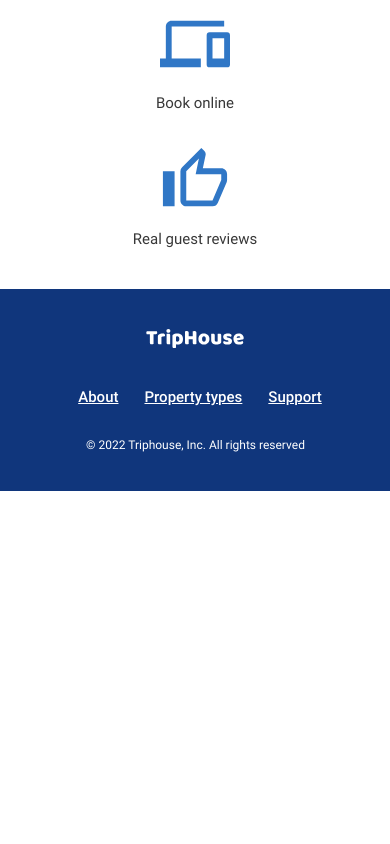
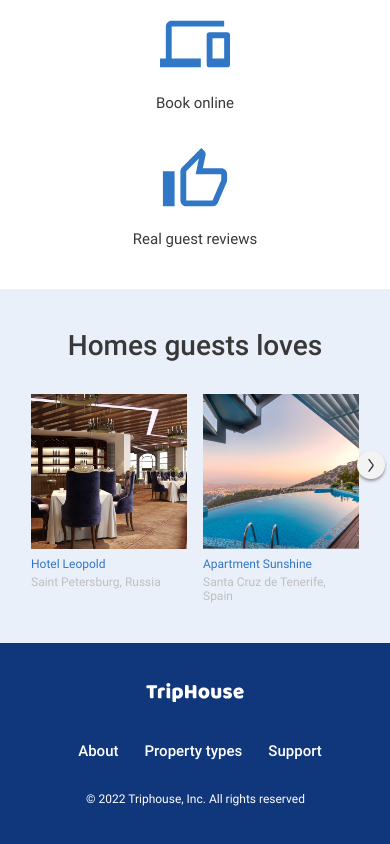
Before and after one commit to MariaOdinson/if-html, a website: page index.html in a window 390 px wide. Shown: the part 1252-2096 px from the top of the page. Before the commit the page ends 1743 px from the top, so only its background shows below. Drawn offline with Linux system fonts and the light colour scheme.

Commit message:
add homes-block and its responsive design, add pseudo-elements

```diff
--- a/index.html
+++ b/index.html
@@ -182,6 +182,13 @@
           d="M11.435 10.063h-.723l-.256-.247a5.92 5.92 0 0 0 1.437-3.87 5.946 5.946 0 1 0-5.947 5.947 5.92 5.92 0 0 0 3.87-1.437l.247.256v.723L14.637 16 16 14.637l-4.565-4.574Zm-5.489 0A4.111 4.111 0 0 1 1.83 5.946 4.111 4.111 0 0 1 5.946 1.83a4.111 4.111 0 0 1 4.117 4.116 4.111 4.111 0 0 1-4.117 4.117Z"
         />
       </symbol>
+      <symbol id="polygon" viewBox="0 0 9 21">
+        <path
+          stroke="#383838"
+          stroke-width="2"
+          d="M.941 19.823 7.1 11.612a2 2 0 0 0 0-2.4L.941 1"
+        />
+      </symbol>
     </svg>
 
     <div class="section-container top-section">
@@ -192,12 +199,11 @@
 
         <div class="header__nav">
           <div class="header__nav-container">
-            <div class="header-section-link">
-              Stays
-              <hr class="header-underline" />
+            <div class="header-section-link stays-hover-line">Stays</div>
+
+            <div class="header-section-link attractions-hover-line">
+              Attractions
             </div>
-
-            <div class="header-section-link">Attractions</div>
           </div>
           <svg class="header__image header__image--night">
             <use href="#night" />
@@ -375,8 +381,6 @@
     <div class="section-container advantages">
       <h2 class="advantages__title">What do we offer</h2>
 
-      <hr class="underline" />
-
       <div class="advantages__container">
         <div class="col-lg-3 col-md-6 col-sm-3 advantages__item">
           <svg class="advantages__image">
@@ -404,6 +408,73 @@
             <use href="#reviews" />
           </svg>
           <p class="description">Real guest reviews</p>
+        </div>
+      </div>
+    </div>
+
+    <div class="section-container homes">
+      <h2 class="homes__title">Homes guests loves</h2>
+      <div class="homes-container">
+        <div class="homes__item">
+          <div class="homes__item--image">
+            <img
+              class="image-hotel"
+              src="images/leopold.png"
+              alt="Hotel Leopold"
+            />
+          </div>
+          <div class="homes__description">
+            <p>Hotel Leopold</p>
+            <p>Saint Petersburg, Russia</p>
+          </div>
+        </div>
+
+        <div class="homes__item">
+          <div class="homes__item--image">
+            <img
+              class="image-hotel"
+              src="images/sunshine.png"
+              alt="Apartment Sunshine"
+            />
+          </div>
+          <div class="homes__description">
+            <p>Apartment Sunshine</p>
+            <p>Santa Cruz de Tenerife,<br />Spain</p>
+          </div>
+        </div>
+
+        <div class="homes__item only-large">
+          <div class="homes__item--image">
+            <img
+              class="image-hotel"
+              src="images/kunerad.png"
+              alt="Villa Kunerad"
+            />
+          </div>
+          <div class="homes__description">
+            <p>Villa Kunerad</p>
+            <p>Vysokie Tatry, Slowakia</p>
+          </div>
+        </div>
+
+        <div class="homes__item only-large">
+          <div class="homes__item--image">
+            <img
+              class="image-hotel"
+              src="images/friendship.png"
+              alt="Hostel Friendship"
+            />
+          </div>
+          <div class="homes__description">
+            <p>Hostel Friendship</p>
+            <p>Berlin, Germany</p>
+          </div>
+        </div>
+
+        <div class="ellipse">
+          <svg class="polygon">
+            <use href="#polygon" />
+          </svg>
         </div>
       </div>
     </div>
--- a/styles/style.css
+++ b/styles/style.css
@@ -9,6 +9,7 @@
   text-align: center;
   background-color: #ffffff;
   max-height: 570px;
+  position: relative;
 }
 
 .body {
@@ -112,17 +113,29 @@
   margin: 12px 24px 0 0;
 }
 
+.header-section-link:hover:after {
+  content: "";
+  display: block;
+  height: 4px;
+  background-color: #f5bd41;
+  position: absolute;
+  top: 48px;
+  left: calc(50% - 50px);
+  width: 50px;
+}
+
+.stays-hover-line:hover:after {
+  left: 4px;
+}
+
+.attractions-hover-line:hover:after {
+  left: 113px;
+}
+
 .header__nav-container {
   display: flex;
   font-size: 24px;
-}
-
-.header-underline {
-  background-color: #f5bd41;
-  height: 4px;
-  width: 50px;
-  margin: 8px auto 0;
-  border: 0;
+  position: relative;
 }
 
 .logo-color {
@@ -163,7 +176,6 @@
   font-size: 18px;
   display: flex;
   align-items: flex-end;
-  /*  box-sizing: border-box;*/
 }
 
 .ts__label-input {
@@ -290,19 +302,21 @@ input::placeholder {
   font-size: 40px;
 }
 
+.advantages__title::after {
+  content: "";
+  display: block;
+  height: 4px;
+  background-color: #f5bd41;
+  position: absolute;
+  top: 68px;
+  left: calc(50% - 50px);
+  width: 100px;
+}
+
 .advantages__container {
   display: flex;
   justify-content: center;
   flex-wrap: wrap;
-}
-
-.underline {
-  background-color: #f5bd41;
-  height: 4px;
-  width: 100px;
-  margin: 20px auto 0;
-  text-align: center;
-  border: 0;
 }
 
 .advantages__item {
@@ -322,6 +336,77 @@ input::placeholder {
   color: #383838;
   font-size: 24px;
   margin-top: 48px;
+}
+
+.homes {
+  text-align: center;
+  background-color: #eaf0f9;
+  max-height: 820px;
+}
+
+.homes__title {
+  font-size: 40px;
+  padding-top: 120px;
+  font-weight: 500;
+  color: #383838;
+  text-align: center;
+}
+
+.homes-container {
+  display: flex;
+  column-gap: 16px;
+  justify-content: center;
+  margin-top: 104px;
+  padding-bottom: 120px;
+  position: relative;
+  flex-wrap: wrap;
+  overflow: hidden;
+  max-height: 431px;
+}
+
+.homes__item {
+  margin-bottom: 120px;
+}
+
+.homes__item--image {
+  width: 18.5rem;
+  height: 18.5rem;
+  margin-bottom: 24px;
+}
+
+.homes__description {
+  font-size: 24px;
+  font-weight: 400;
+  color: #3077c6;
+  text-align: left;
+}
+
+.homes__description p:first-child {
+  margin-bottom: 24px;
+}
+
+.homes__description p:last-child {
+  color: #bfbfbf;
+}
+
+.ellipse {
+  background: #f3f3f4;
+  width: 40px;
+  height: 40px;
+  border-radius: 50%;
+  display: flex;
+  justify-content: center;
+  align-items: center;
+  box-shadow: 2px 3px 3px #12121269;
+  position: absolute;
+  top: 22%;
+  left: 91.5%;
+}
+
+.polygon {
+  fill: none;
+  width: 14px;
+  height: 21px;
 }
 
 .footer {
@@ -566,6 +651,36 @@ input::placeholder {
     margin: 80px 0;
   }
 
+  .homes__title {
+    font-size: 28px;
+    padding-top: 80px;
+  }
+
+  .homes__item--image {
+    width: 15rem;
+    height: 15rem;
+    margin-bottom: 8px;
+  }
+
+  .image-hotel {
+    width: 15rem;
+    height: 15rem;
+  }
+
+  .homes__description {
+    font-size: 18px;
+  }
+
+  .homes-container {
+    margin-top: 32px;
+    margin-bottom: 0;
+    padding-bottom: 20px;
+  }
+
+  .homes__description p:first-child {
+    margin-bottom: 4px;
+  }
+
   .footer-column {
     margin-left: 10px;
   }
@@ -610,10 +725,6 @@ input::placeholder {
     display: none;
   }
 
-  .header-underline {
-    display: none;
-  }
-
   .header__image--night {
     height: 16px;
     width: 16px;
@@ -651,10 +762,6 @@ input::placeholder {
     margin-bottom: 32px;
   }
 
-  .underline {
-    display: none;
-  }
-
   input::placeholder {
     font-size: 15px;
     font-weight: 500;
@@ -667,6 +774,10 @@ input::placeholder {
   .advantages__item {
     margin: 0 8px 32px 8px;
     height: 104px;
+  }
+
+  .advantages__title::after {
+    display: none;
   }
 
   .advantages__item:last-child {
@@ -684,9 +795,53 @@ input::placeholder {
     margin-bottom: 0;
   }
 
+  .homes__title {
+    font-size: 28px;
+    padding-top: 40px;
+  }
+
+  .homes__item--image {
+    width: 9.75rem;
+    height: 9.7rem;
+    margin-bottom: 8px;
+  }
+
+  .image-hotel {
+    width: 9.75rem;
+    height: 9.7rem;
+  }
+
+  .homes__description {
+    font-size: 12px;
+  }
+
+  .homes-container {
+    margin-top: 32px;
+    padding-bottom: 40px;
+    margin-bottom: 0;
+  }
+
+  .homes__description p:first-child {
+    margin-bottom: 4px;
+  }
+
+  .homes__item {
+    margin-bottom: 0;
+  }
+
+  .ellipse {
+    width: 28px;
+    height: 28px;
+    top: 23%;
+    box-shadow: 0 2px 3px #12121269;
+  }
+
+  .polygon {
+    width: 6px;
+  }
+
   .footer-container__title {
     font-size: 15px;
-    text-decoration: underline;
     margin-top: 0;
     margin-bottom: 32px;
   }
```
Also changed, not shown: images/friendship.png (added), images/kunerad.png (added), images/leopold.png (added), images/sunshine.png (added).
